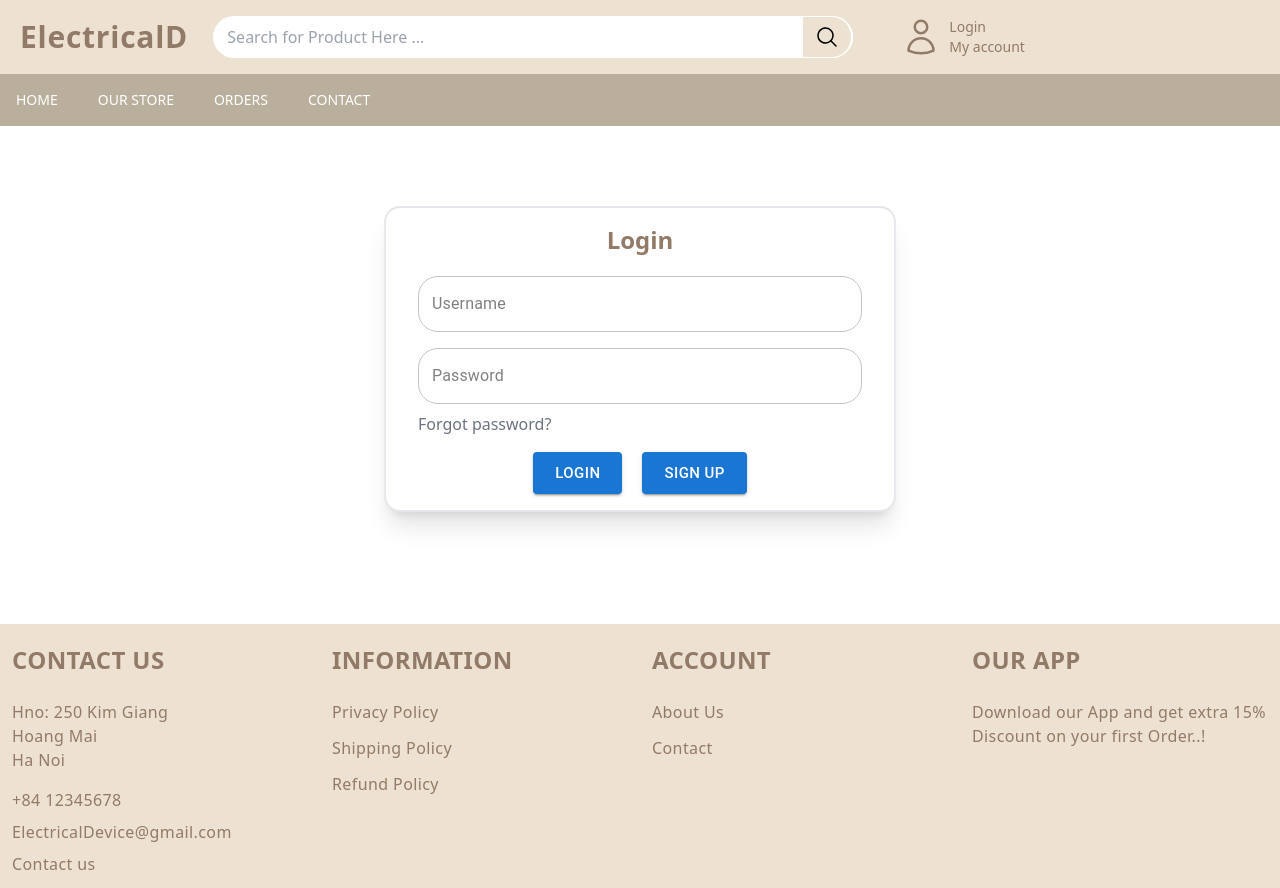
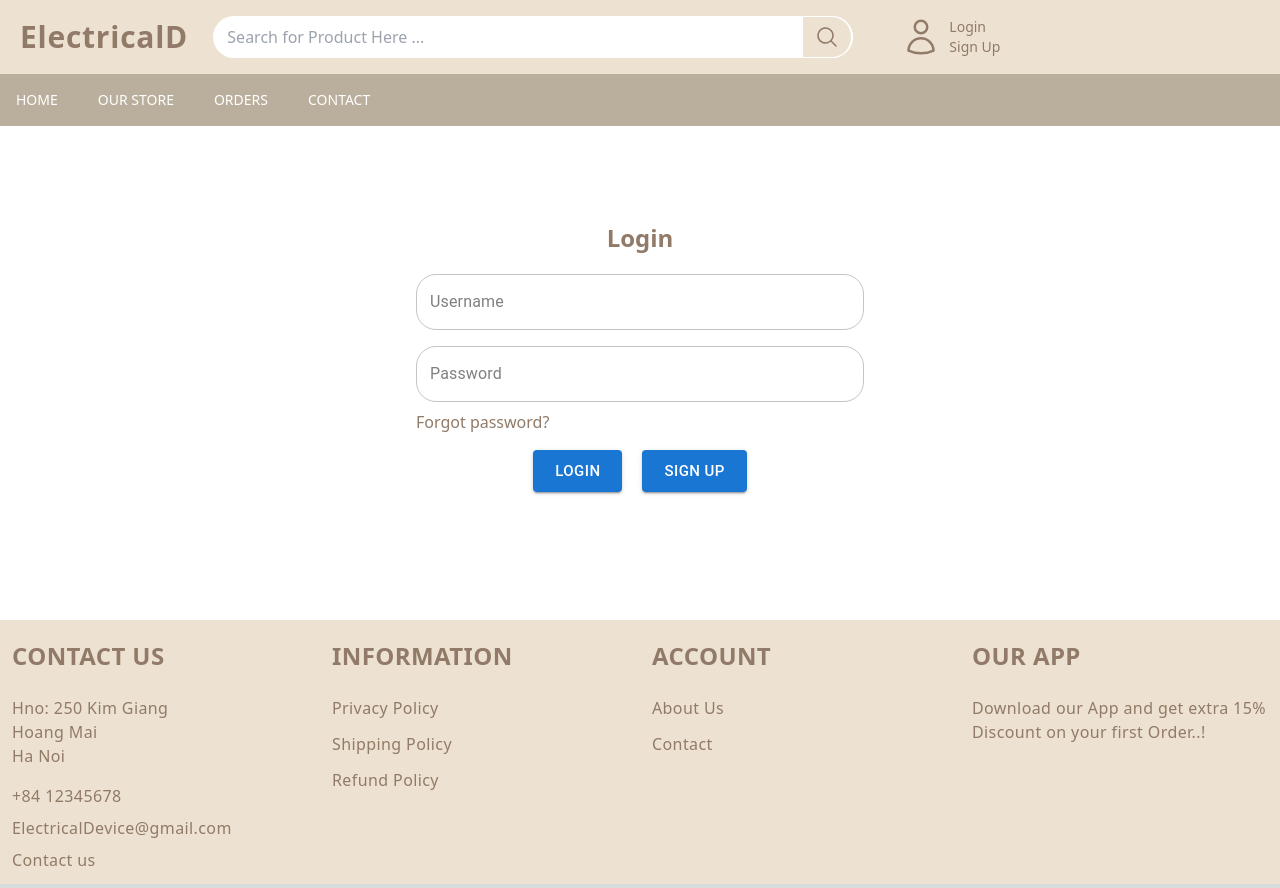
Before and after one commit to Fuviathan/CNWEB_Frontend, a Next.js app: page /login in a window 1280 px wide. Built offline with nearby package versions, Linux system fonts and the light colour scheme.

Commit message:
change color and tags

```diff
--- a/components/Auth/FormLogin.js
+++ b/components/Auth/FormLogin.js
@@ -55,7 +55,7 @@ const FormLogin = () => {
 
   return (
     <div className="w-full py-[5rem]">
-      <div className="w-2/5 p-4 m-auto bg-white border-2 shadow-xl rounded-2xl">
+      <div className="w-2/5 p-4 m-auto bg-white rounded-2xl">
         <p className="mb-5 text-2xl font-bold text-center text-orange-gray text">
           Login
         </p>
@@ -83,11 +83,11 @@ const FormLogin = () => {
             helperText={error.password}
           />
           <Link href={"#"}>
-            <p className="text-base text-gray-500">Forgot password?</p>
+            <p className="text-base text-orange-gray hover:opacity-80">Forgot password?</p>
           </Link>
           <div className="flex justify-center gap-5 mt-4 ">
             <Button
-              className="text-base font-semibold bg-black rounded-2xl hover:bg-yellow-400"
+              className="text-base font-semibold bg-light-brown text-orange-gray rounded-2xl hover:bg-light-brown hover:bg-opacity-80"
               type="submit"
               variant="contained"
               onClick={handleSubmit}
@@ -97,7 +97,7 @@ const FormLogin = () => {
             </Button>
 
             <Button
-              className="text-base font-semibold bg-yellow-400 rounded-2xl hover:bg-black"
+              className="text-base font-semibold bg-light-brown text-orange-gray rounded-2xl hover:bg-light-brown hover:bg-opacity-80"
               type="submit"
               variant="contained"
               color="primary"
--- a/components/Auth/FormRegister.js
+++ b/components/Auth/FormRegister.js
@@ -72,9 +72,9 @@ const FormRegister = () => {
   };
 
   return (
-    <div className="bg-gray-200 py-[5rem]">
-      <div className="w-[30rem]  m-auto border-2 rounded-2xl py-4 shadow-xl bg-white">
-        <p className="text-2xl font-bold text-center text mb-5 text-gray-500">
+    <div className="py-[5rem]">
+      <div className="w-2/5 py-4 m-auto bg-white">
+        <p className="mb-5 text-2xl font-bold text-center text-orange-gray">
           Sign up
         </p>
         <form className="px-4">
@@ -135,9 +135,9 @@ const FormRegister = () => {
             helperText={error.password}
           />
 
-          <div className=" flex justify-center gap-5 mt-4">
+          <div className="flex justify-center gap-5 mt-4 ">
             <Button
-              className="text-base rounded-2xl font-semibold bg-black hover:bg-yellow-400"
+              className="text-base font-semibold bg-light-brown text-orange-gray rounded-2xl hover:bg-light-brown hover:bg-opacity-80"
               type="submit"
               variant="contained"
               onClick={(e) => {
@@ -150,7 +150,7 @@ const FormRegister = () => {
             </Button>
 
             <Button
-              className=" rounded-2xl text-base font-semibold bg-yellow-400 hover:bg-black"
+              className="text-base font-semibold bg-light-brown text-orange-gray rounded-2xl hover:bg-light-brown hover:bg-opacity-80"
               type="submit"
               variant="contained"
               color="primary"
--- a/components/Layout/Header/FirstRow.js
+++ b/components/Layout/Header/FirstRow.js
@@ -1,14 +1,15 @@
 import React from 'react'
 import { MagnifyingGlassIcon } from '@heroicons/react/24/solid'
 import { HeartIcon, UserIcon, ShoppingCartIcon } from '@heroicons/react/24/outline'
+import Link from 'next/link'
 
 export default function FirstRow() {
     return (
         <div className='w-full bg-[#ede2d1]'>
             <div className='grid items-center grid-cols-6 py-4 max-w-[1320px] mx-auto'>
-                <a href='Abcd' className='px-5 mb-0 font-sans text-3xl font-semibold tracking-wide text-orange-gray hover:cursor-pointer'>
+                <Link href='Abcd' className='px-5 mb-0 font-sans text-3xl font-semibold tracking-wide text-orange-gray hover:cursor-pointer'>
                     ElectricalD
-                </a>
+                </Link>
                 <div className='relative flex flex-row items-stretch w-full col-span-3 focus:ring-0 flex-warp'>
                     <input
                         type='text'
@@ -16,7 +17,7 @@ export default function FirstRow() {
                         placeholder='Search for Product Here ...'
                     />
                     <div className='absolute top-0 bottom-0 right-0 flex px-3 py-2 align-middle border-[1px] border-x-2 hover:opacity-80 border-white bg-[#ede2d1] rounded-r-full hover:cursor-pointer'>
-                        <MagnifyingGlassIcon className='w-6 h-6 text-center text-black text' />
+                        <MagnifyingGlassIcon className='w-6 h-6 text-center text-orange-gray' />
                     </div>
                 </div>
                 <div className='flex flex-row justify-between col-span-2 px-4 ml-8'>
@@ -24,10 +25,10 @@ export default function FirstRow() {
                         <HeartIcon className='w-10 h-10 font-thin text-white' />
                         <p className='ml-2 text-sm font-medium text-white'>Favorite<br></br>Wishlist</p>
                     </a> */}
-                    <a className='flex items-center hover:cursor-pointer hover:opacity-75'>
+                    <Link href='/login' className='flex items-center hover:cursor-pointer hover:opacity-75'>
                         <UserIcon className='w-10 h-10 font-thin text-orange-gray' />
-                        <p className='ml-2 text-sm font-medium text-orange-gray'>Login<br></br>My account</p>
-                    </a>
+                        <p className='ml-2 text-sm font-medium text-orange-gray'>Login<br></br>Sign Up</p>
+                    </Link>
                     {/* <a className='flex items-center hover:cursor-pointer hover:opacity-75'>
                         <ShoppingCartIcon className='w-10 h-10 font-thin text-white' />
                         <p className='ml-2 text-sm font-medium text-white'>My<br></br>Cart</p>
```
